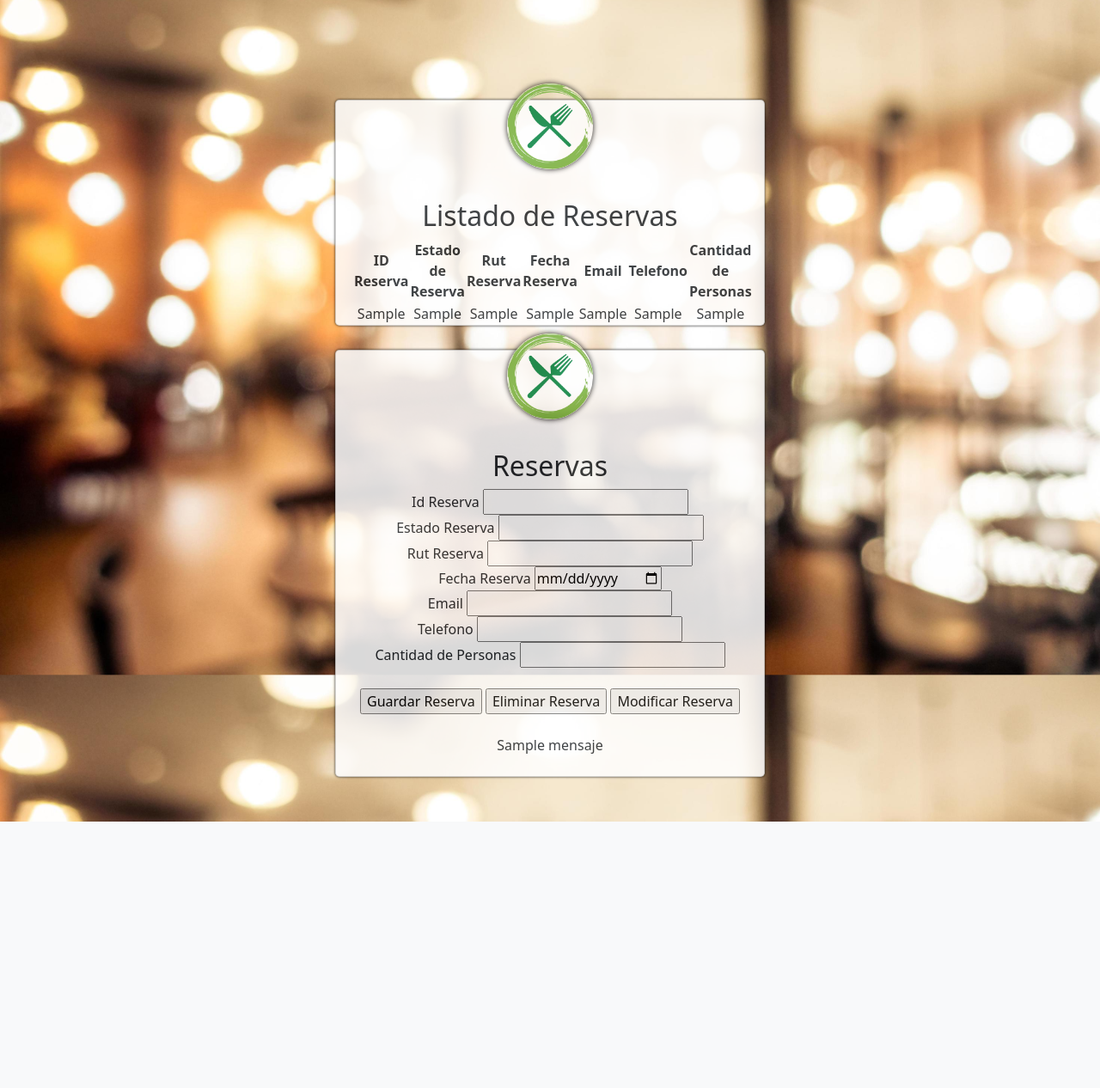
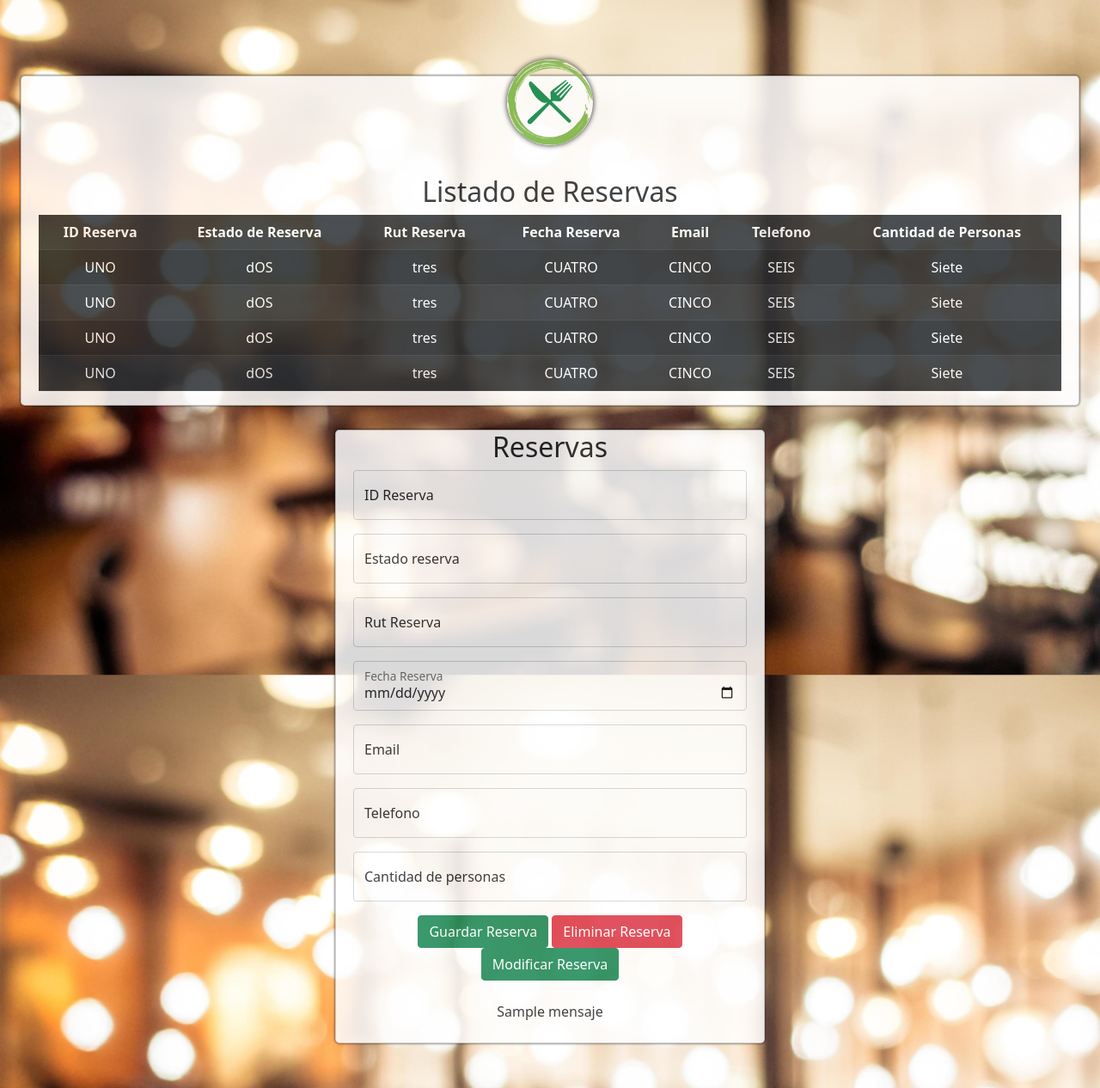
Before and after one commit to Vittoowo/Portafolio, a Django app: template reservas/templates/Reservas.html in a window 1280 px wide. Shown: the part 68-1334 px from the top of the page at 86% size. Before the commit the page ends 1024 px from the top, so only its background shows below. Run offline with Django 3.2, Linux system fonts and the light colour scheme; the template is opened without the code that fills it: most values are stand-ins (such as "Sample title", 1, 10 or a date in 2020); some libraries are stand-ins or nearby versions.

Commit message:
Estilos a template reservas tabla y form

```diff
--- a/reservas/templates/Reservas.html
+++ b/reservas/templates/Reservas.html
@@ -24,16 +24,16 @@
       </nav>
 
     <main class="main-section p-4 text-center">
-        <div class="modal-dialog text-center">
+        <div class=" text-center">
 
-           <div class="modal-dialog text-center">
+
                <div class="col-sm-18">
                    <div class="modal-content">
                        <div class="col-12 user-img">
                            <img src= "{% static 'img/LogoRestorant.png' %}"/>
                        </div>
                        <h2>Listado de Reservas</h2>
-                       <table>
+                       <table class="table table-dark table-striped">
                          <tr>
                            <th>ID Reserva</th>
                            <th>Estado de Reserva</th>
@@ -43,6 +43,8 @@
                            <th>Telefono</th>
                            <th>Cantidad de Personas</th>
                          </tr>
+                         <!-- Descomentar cuando se ocupe
+
                           {% for r in Reserva %}
                             <tr>
                               <td>{{ r.0 }}</td>
@@ -54,6 +56,48 @@
                               <td>{{ r.6 }}</td>
                             </tr>
                          {% endfor %}
+
+                        -->
+
+                        <!-- Ejemplo en la tabla -->
+                         <tr>
+                           <td>UNO</td>
+                           <td>dOS</td>
+                           <td>tres</td>
+                           <td>CUATRO</td>
+                           <td>CINCO</td>
+                           <td>SEIS</td>
+                           <td>Siete</td>
+                         </tr>
+                         <tr>
+                          <td>UNO</td>
+                          <td>dOS</td>
+                          <td>tres</td>
+                          <td>CUATRO</td>
+                          <td>CINCO</td>
+                          <td>SEIS</td>
+                          <td>Siete</td>
+                        </tr>
+                        <tr>
+                          <td>UNO</td>
+                          <td>dOS</td>
+                          <td>tres</td>
+                          <td>CUATRO</td>
+                          <td>CINCO</td>
+                          <td>SEIS</td>
+                          <td>Siete</td>
+                        </tr>
+                        <tr>
+                          <td>UNO</td>
+                          <td>dOS</td>
+                          <td>tres</td>
+                          <td>CUATRO</td>
+                          <td>CINCO</td>
+                          <td>SEIS</td>
+                          <td>Siete</td>
+                        </tr>
+                        <!-- Fin ejemplo -->
+
                        </table>
 
 
@@ -62,17 +106,52 @@
                    </div>
                </div>
 
-           </div>
+           <!-- Formulario Reserva-->
            <div class="modal-dialog text-center">
             <div class="col-sm-18">
                 <div class="modal-content">
-                    <div class="col-12 user-img">
-                        <img src= "{% static 'img/LogoRestorant.png' %}"/>
-                    </div>
+
                     <h2>Reservas</h2>
                     <form action="" method="POST">
                         {% csrf_token %}
+                        <div class="form-floating mb-3" id="user-group">
+                          <input type="number" name="IDReserva" class="form-control" id="floatingId"
+                              placeholder="ID Reserva">
+                          <label for="floatingId">ID Reserva</label>
+                        </div>
+                        <div class="form-floating mb-3" id="user-group">
+                          <input type="number" name="EstadoReserva" class="form-control" id="floatingEstado"
+                              placeholder="Estado Reserva">
+                          <label for="floatingEstado">Estado reserva</label>
+                        </div>
+                        <div class="form-floating mb-3" id="user-group">
+                          <input type="number" name="RutReserva" class="form-control" id="floatingRut"
+                              placeholder="Rut Reserva">
+                          <label for="floatingRut">Rut Reserva</label>
+                        </div>
+                        <div class="form-floating mb-3" id="user-group">
+                          <input type="date" name="FechaReserva" class="form-control" id="floatingFecha"
+                              placeholder="Fecha Reserva">
+                          <label for="floatingReserva">Fecha Reserva</label>
+                        </div>
+                        <div class="form-floating mb-3" id="user-group">
+                          <input type="email" name="Email" class="form-control" id="floatingEmail"
+                              placeholder="Email">
+                          <label for="floatingEmail">Email</label>
+                        </div>
+                        <div class="form-floating mb-3" id="user-group">
+                          <input type="text" name="Telefono" class="form-control" id="floatingTelefono"
+                              placeholder="Telefono">
+                          <label for="floatingTelefono">Telefono</label>
+                        </div>
+                        <div class="form-floating mb-3" id="user-group">
+                          <input type="number" name="CantidadPersonas" class="form-control" id="floatingCantidad"
+                              placeholder="Cantidad de personas">
+                          <label for="floatingCantidad">Cantidad de personas</label>
+                        </div>
 
+
+                        <!-- Respaldo de formulario reservas
                           <label for="">Id Reserva</label>
                           <input type="number" name="IDReserva">
                           <br>
@@ -95,9 +174,13 @@
                           <input type="number" name="CantidadPersonas">
                           <br>
                           <br>
-                        <input type="submit" name='Guardar' value="Guardar Reserva">
-                        <input type="submit" name='Eliminar' value="Eliminar Reserva">
-                        <input type="submit" name='Modificar' value="Modificar Reserva">
+                        -->
+
+                        <input type="submit" class="btn btn-success" name='Guardar' value="Guardar Reserva">
+
+                        <input type="submit" class="btn btn-danger" name='Eliminar' value="Eliminar Reserva">
+
+                        <input type="submit" class="btn btn-success" name='Modificar' value="Modificar Reserva">
                         <br>
                         <br>
 
@@ -110,6 +193,7 @@
             </div>
 
         </div>
+        <!-- Fin Formulario-->
          </div>
 
        </div>
```
Lines whose indentation alone changed are shown as unchanged.
